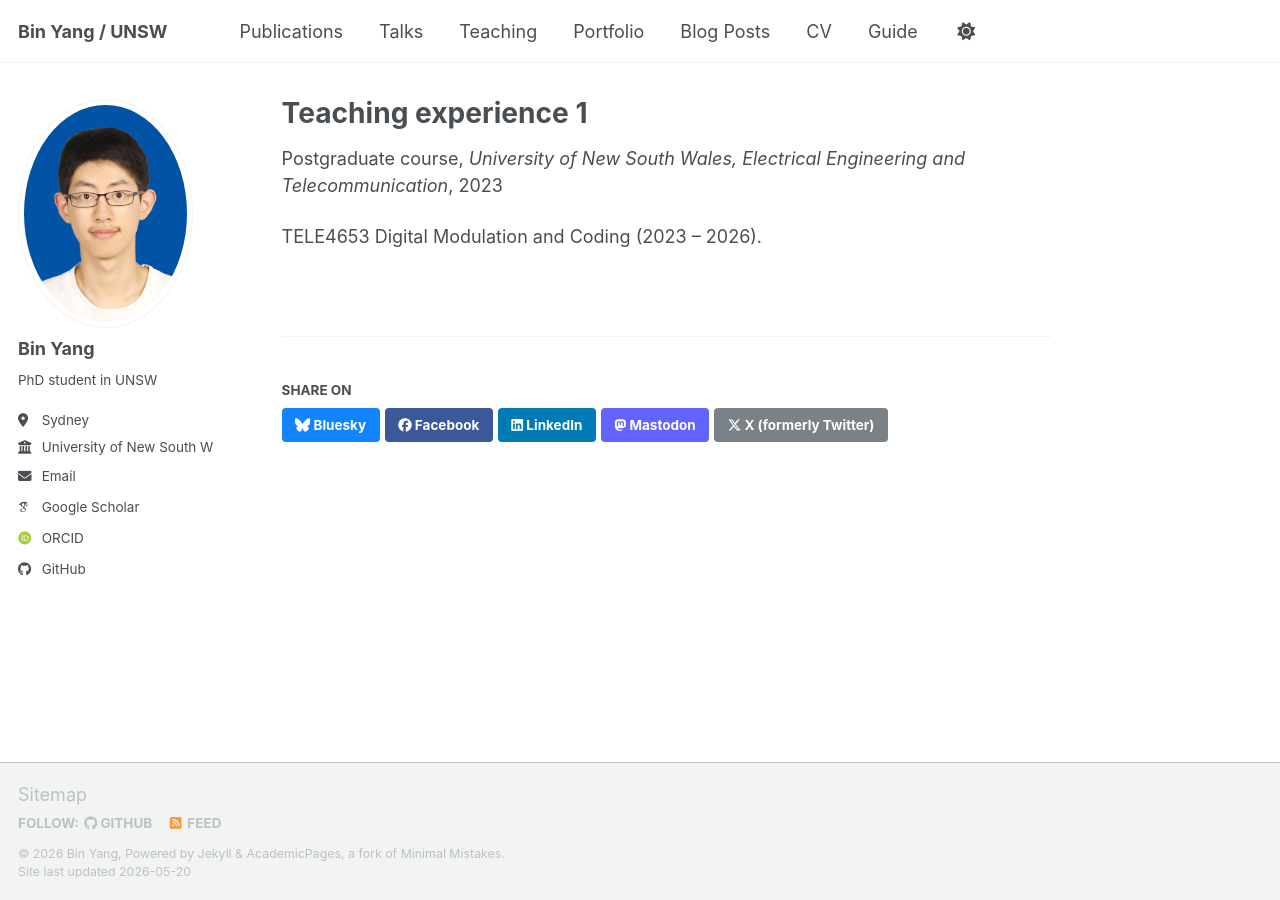
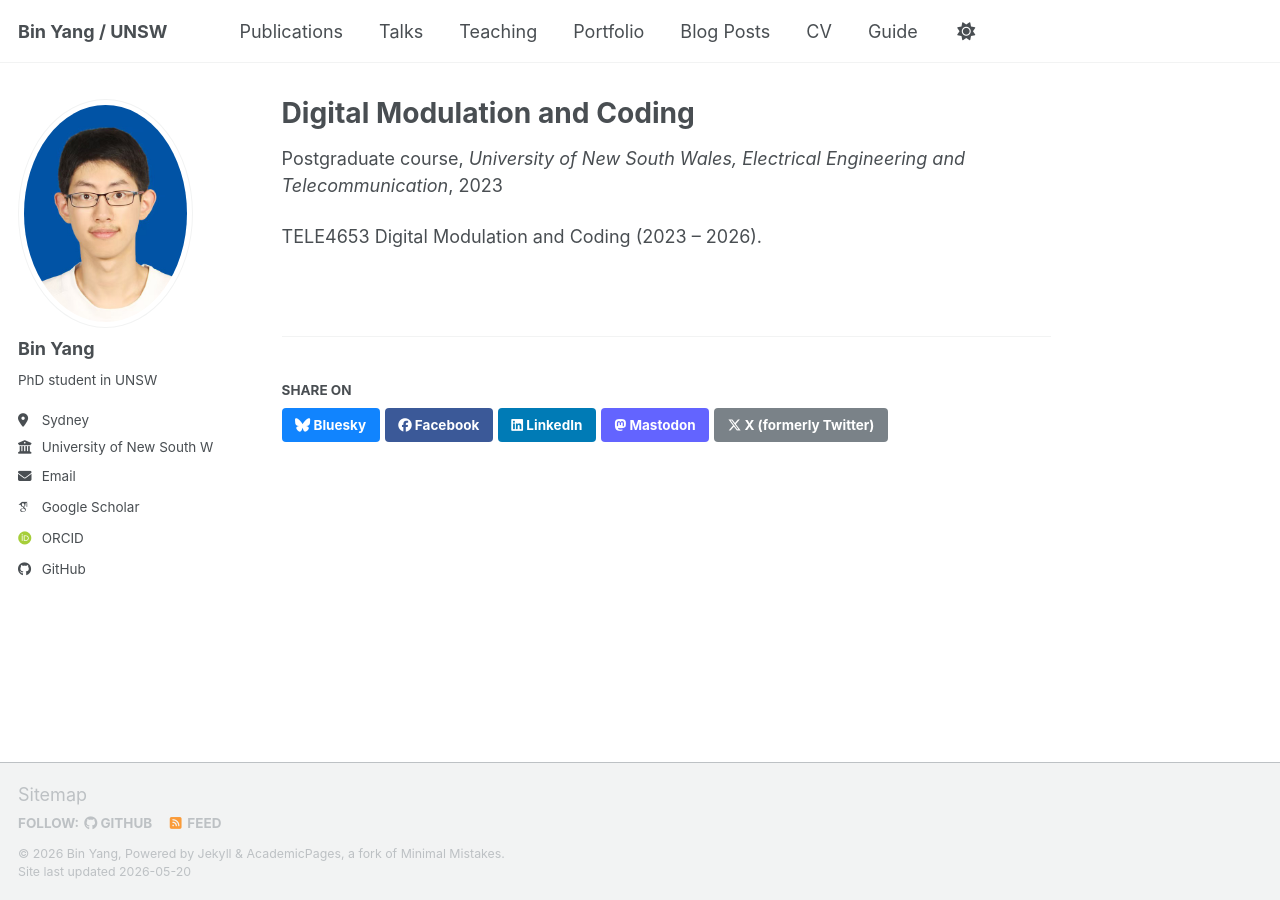
Before and after one commit to yangbin-xd/yangbin-xd.github.io, a Jekyll site: the page built from _teaching/2014-spring-teaching-1.md, in a window 1280 px wide. Built offline with Jekyll 4.4.1, drawn with Linux system fonts in a browser that asks for light colours; some web fonts are replaced; a script bundle is joined from its source files by our own code; library files that are not in the unit come from our copies.

Commit message:
Rename teaching entry to course title
Change the placeholder title "Teaching experience 1" to the actual
course name "Digital Modulation and Coding".

```diff
--- a/_teaching/2014-spring-teaching-1.md
+++ b/_teaching/2014-spring-teaching-1.md
@@ -1,5 +1,5 @@
 ---
-title: "Teaching experience 1"
+title: "Digital Modulation and Coding"
 collection: teaching
 type: "Postgraduate course"
 permalink: /teaching/2014-spring-teaching-1
```
